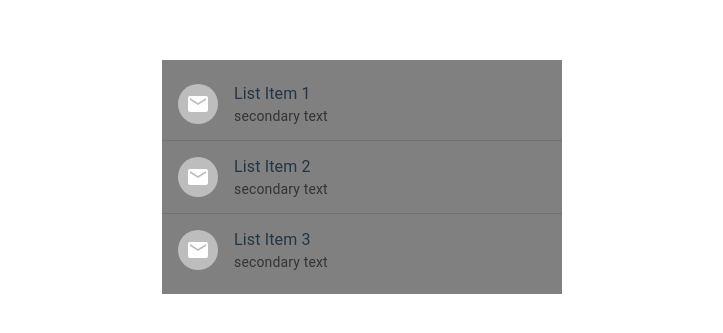
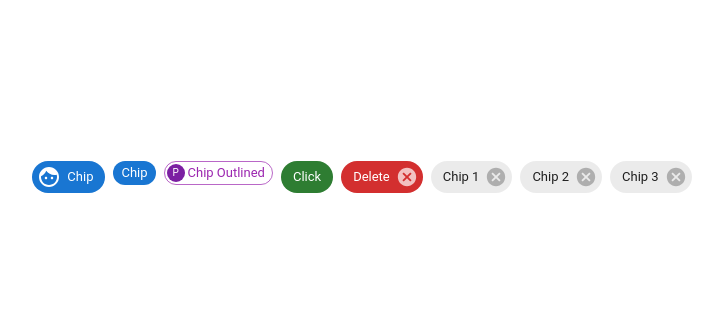
Before and after one commit to p-fassbender/react-material-ui-demo, a React (Vite) app: page / in a window 1280 px wide. Shown: the part 223-556 px from the top of the page, without its empty margins (278-1001 px from the left). Built offline with nearby package versions, Linux system fonts and the light colour scheme.

Commit message:
mui chip component

```diff
--- a/src/App.jsx
+++ b/src/App.jsx
@@ -8,6 +8,7 @@ import { MuiBreadcrumbs } from './components/MuiBreadcrumbs'
 import { MuiButton } from './components/MuiButton'
 import { MuiCard } from './components/MuiCard'
 import { MuiCheckbox } from './components/MuiCheckbox'
+import { MuiChip } from './components/MuiChip'
 import { MuiDrawer } from './components/MuiDrawer'
 import { MuiImageList } from './components/MuiImageList'
 import { MuiLayout } from './components/MuiLayout'
@@ -68,7 +69,9 @@ function App() {
 
             {/* <MuiBadge /> */}
 
-            <MuiList />
+            {/* <MuiList /> */}
+
+            <MuiChip />
         </>
     )
 }
--- /dev/null
+++ b/src/components/MuiChip.jsx
@@ -0,0 +1,47 @@
+import React, { useState } from 'react'
+import { Stack, Chip, Avatar } from '@mui/material'
+import FaceIcon from '@mui/icons-material/Face';
+
+export const MuiChip = () => {
+    const [chips, setChips] = useState(['Chip 1', 'Chip 2', 'Chip 3'])
+    const handleDelete = (chipToDelete) => {
+        setChips((chips) => chips.filter((chip) => chip !== chipToDelete))
+    }
+
+    return (
+        <>
+            <Stack direction={'row'} spacing={1}>
+                <Chip label='Chip' color='primary' icon={<FaceIcon />} />
+
+                <Chip label='Chip' color='primary' size='small' />
+
+                <Chip
+                    label='Chip Outlined'
+                    color='secondary'
+                    size='small'
+                    variant='outlined'
+                    avatar={<Avatar>P</Avatar>}
+                />
+
+                <Chip
+                    label='Click'
+                    color='success'
+                    onClick={() => alert('Clicked')}
+                />
+
+                <Chip
+                    label='Delete'
+                    color='error'
+                    onClick={() => alert('Clicked')}
+                    onDelete={() => alert('Delete Handler Called')}
+                />
+
+                {
+                    chips.map((chip) => (
+                        <Chip key={chip} label={chip} onDelete={() => handleDelete(chip)} />
+                    ))
+                }
+            </Stack>
+        </>
+    )
+}
```
